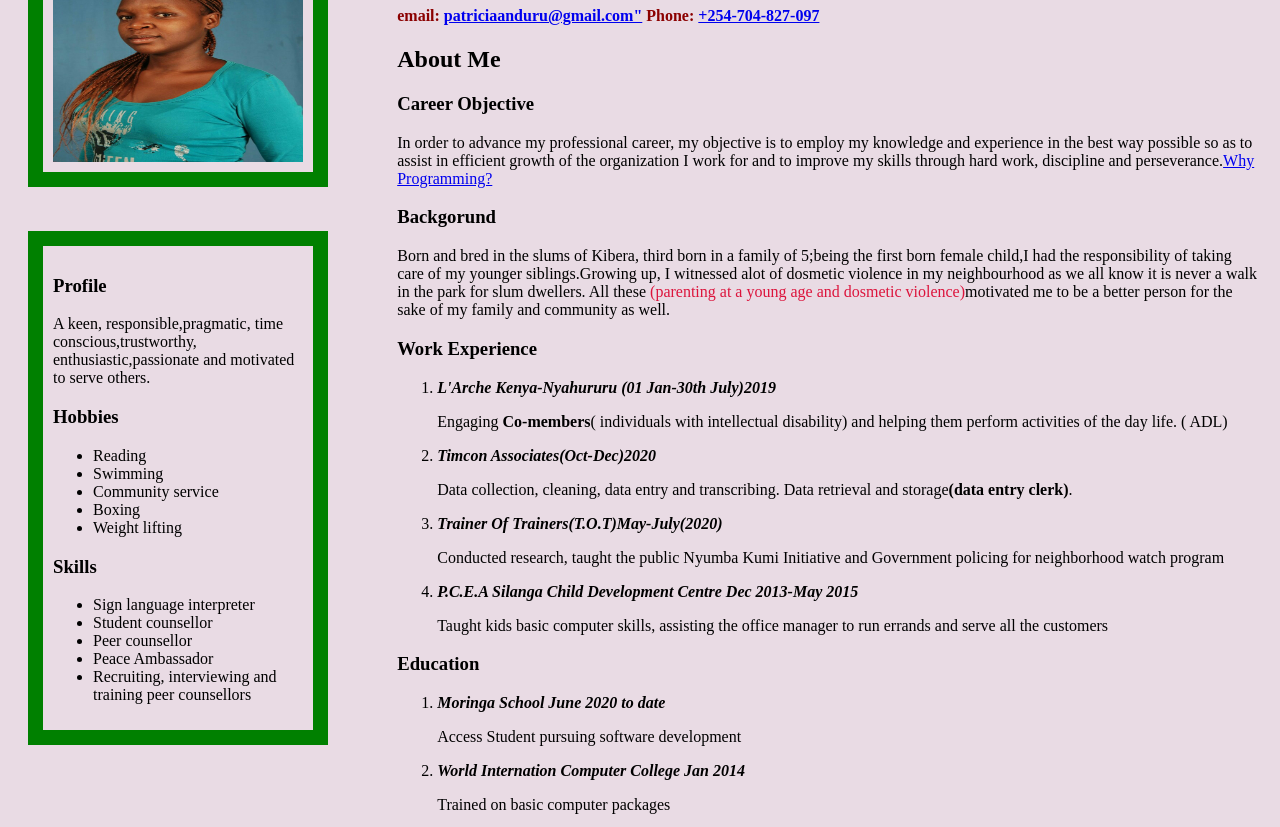
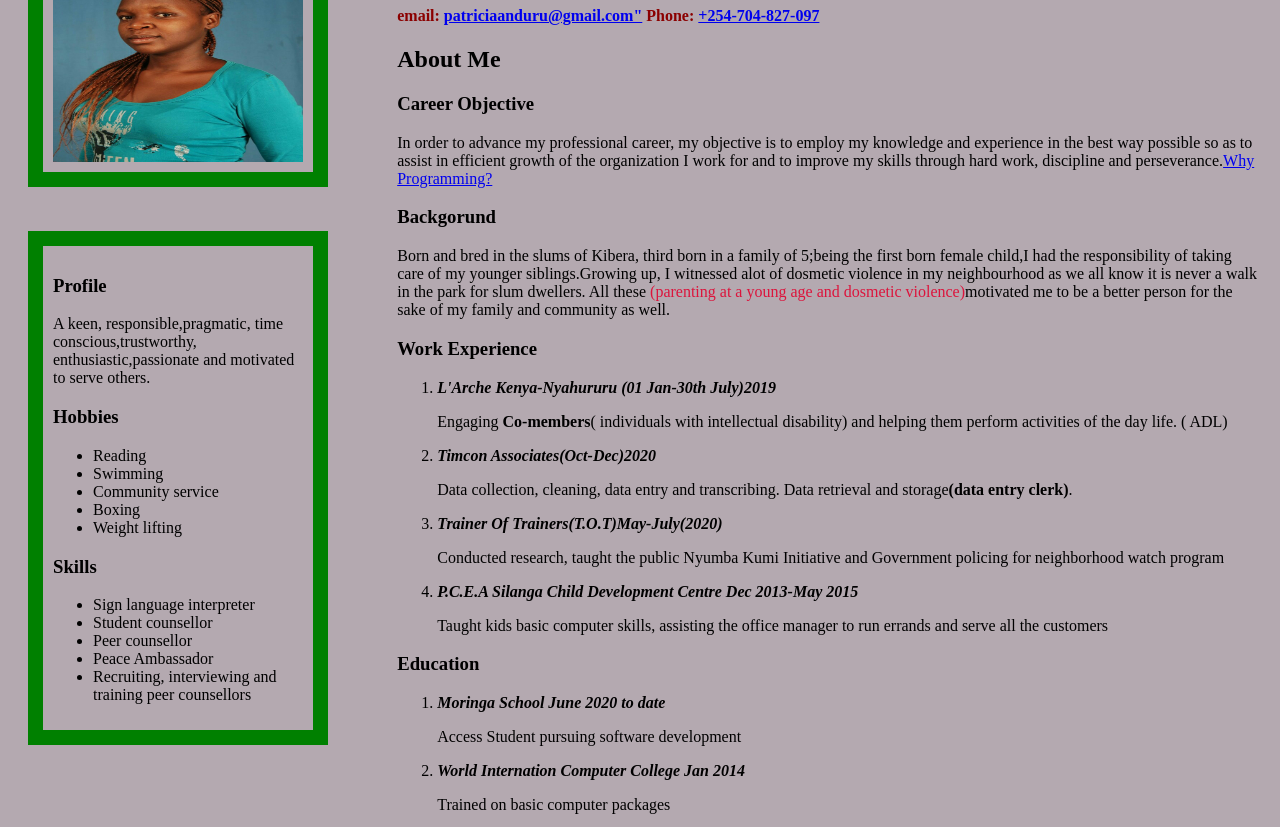
Before and after one commit to PatriciaAnduru/Portfolio, a plain HTML site: page index.html in a window 1280 px wide. Shown: the part 91-918 px from the top of the page. Drawn offline with Linux system fonts and the light colour scheme.

Commit message:
change background color

```diff
--- a/style.css
+++ b/style.css
@@ -1,6 +1,6 @@
 *{
     box-sizing: border-box;
-    background-color: rgb(233, 219, 228);
+    background-color: rgb(180, 169, 176);
 }
 .column1{
     float: left;
```
